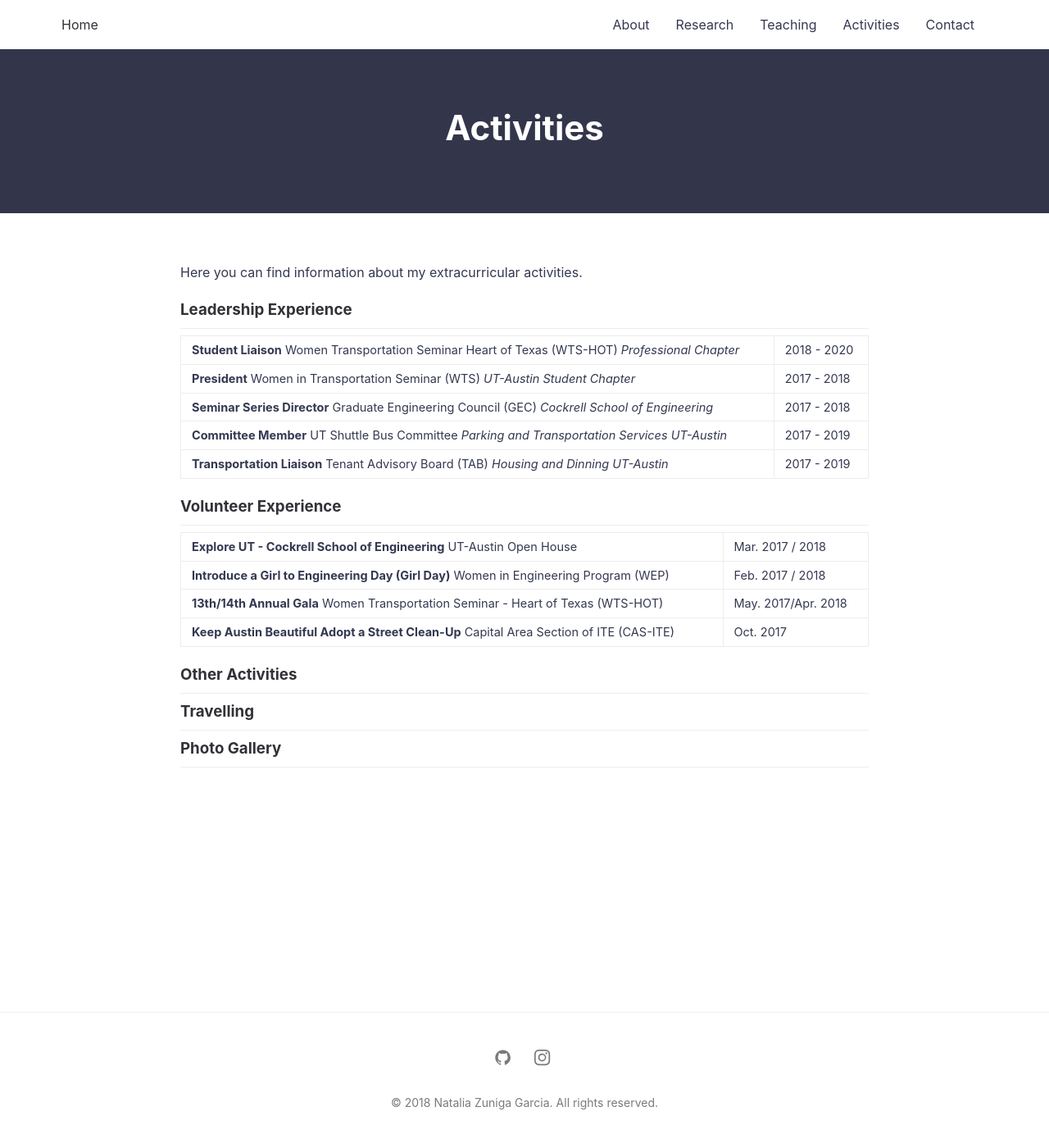
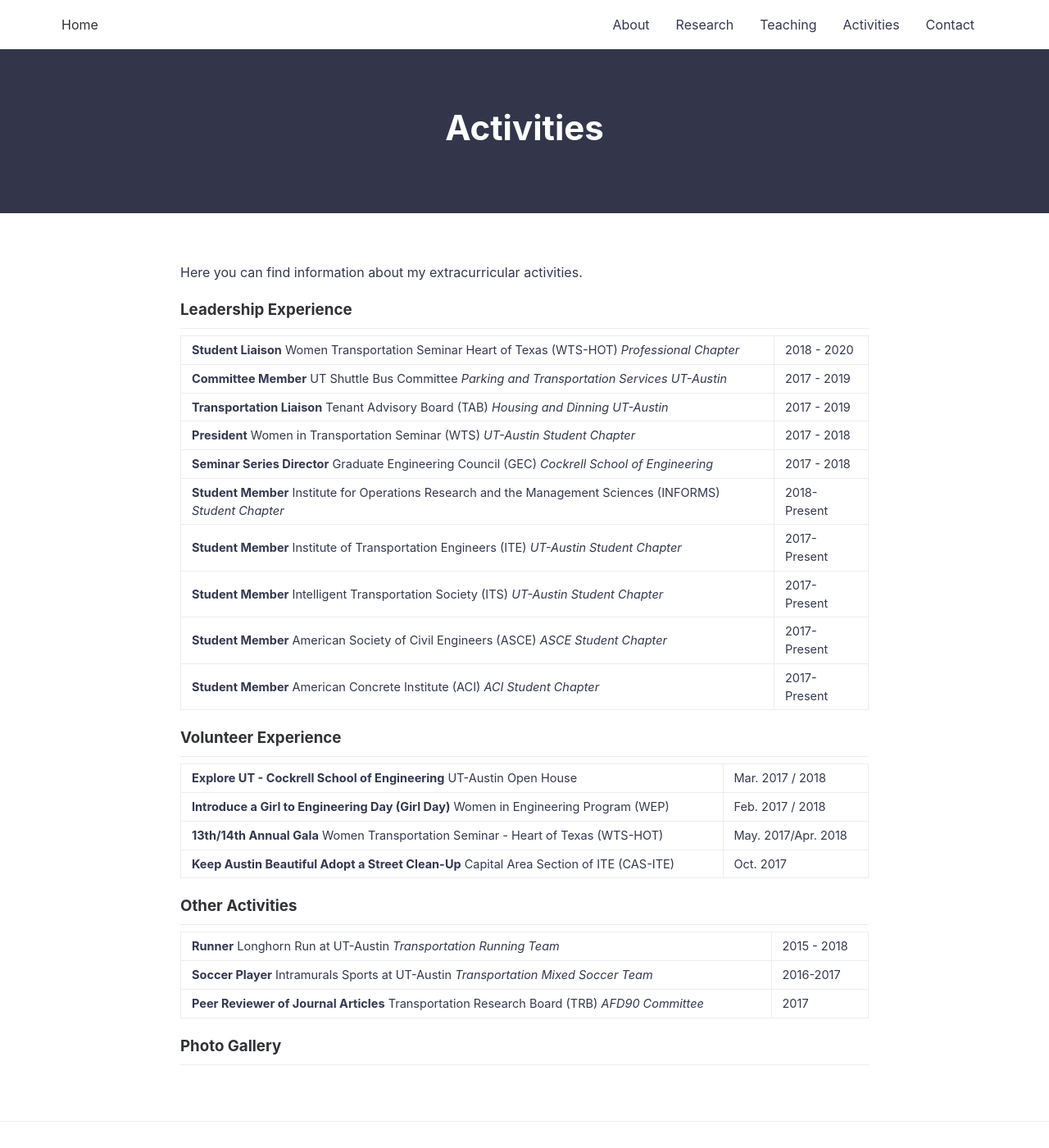
Before and after one commit to nzunigag/nzunigag.github.io, a Jekyll site: the page built from activities.md, in a window 1280 px wide and 1400 px high. Shown: the whole window at 82% size. Built offline with Jekyll 4.4.1, drawn with Linux system fonts in a browser that asks for light colours.

Commit message:
Update activities.md

```diff
--- a/activities.md
+++ b/activities.md
@@ -10,10 +10,15 @@ Here you can find information about my extracurricular activities.
 ___
 
 <b>Student Liaison</b> Women Transportation Seminar Heart of Texas (WTS-HOT) <i>Professional Chapter</i> | 2018 - 2020 <br>
+<b>Committee Member</b> UT Shuttle Bus Committee <i>Parking and Transportation Services UT-Austin</i> | 2017 - 2019 <br>
+<b>Transportation Liaison</b> Tenant Advisory Board (TAB) <i>Housing and Dinning UT-Austin</i> | 2017 - 2019 <br>
 <b>President</b> Women in Transportation Seminar (WTS) <i>UT-Austin Student Chapter</i> | 2017 - 2018 <br>
 <b>Seminar Series Director</b> Graduate Engineering Council (GEC) <i>Cockrell School of Engineering</i> | 2017 - 2018 <br>
-<b>Committee Member</b> UT Shuttle Bus Committee <i>Parking and Transportation Services UT-Austin</i> | 2017 - 2019 <br>
-<b>Transportation Liaison</b> Tenant Advisory Board (TAB) <i>Housing and Dinning UT-Austin</i> | 2017 - 2019 <br>
+<b>Student Member</b> Institute for Operations Research and the Management Sciences (INFORMS)  <i>Student Chapter</i> | 2018-Present <br>
+<b>Student Member</b> Institute of Transportation Engineers (ITE) <i>UT-Austin Student Chapter</i> | 2017-Present <br>
+<b>Student Member</b> Intelligent Transportation Society (ITS) <i>UT-Austin Student Chapter</i> | 2017-Present <br>
+<b>Student Member</b> American Society of Civil Engineers (ASCE) <i>ASCE Student Chapter</i> | 2017-Present <br>
+<b>Student Member</b> American Concrete Institute (ACI) <i>ACI Student Chapter</i> | 2017-Present <br>
 
 ### Volunteer Experience
 ___
@@ -26,9 +31,9 @@ ___
 ### Other Activities
 ___
 
-### Travelling
-___
-
+<b>Runner</b> Longhorn Run at UT-Austin <i>Transportation Running Team</i> | 2015 - 2018 <br>
+<b>Soccer Player</b> Intramurals Sports at UT-Austin <i>Transportation Mixed Soccer Team</i> | 2016-2017 <br>
+<b>Peer Reviewer of Journal Articles</b> Transportation Research Board (TRB) <i>AFD90 Committee</i> | 2017 <br>
 
 ### Photo Gallery
 ___
```
